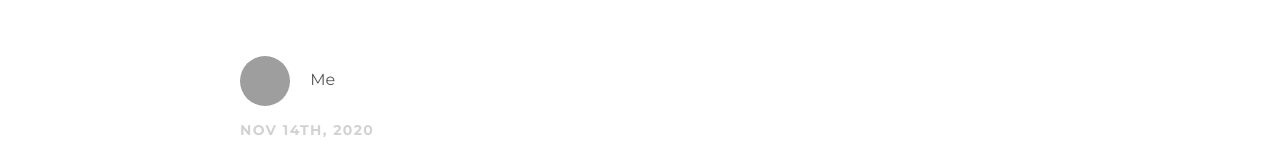
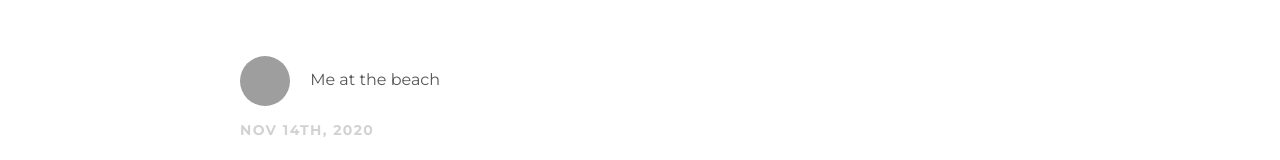
Before and after one commit to 1LifeStudios/1LifeStudios.github.io, a plain HTML site: page index.html in a window 1280 px wide. Shown: the part 173-333 px from the top of the page. Drawn offline with Linux system fonts and the light colour scheme; grey boxes are pictures that could not be loaded.

Commit message:
Update index.html

```diff
--- a/index.html
+++ b/index.html
@@ -20,7 +20,7 @@
         <div class="post">
           <div class="post-author">
             <img src="Me.jpg">
-            <span>Me</span>
+            <span>Me at the beach</span>
           </div>
           <p class="post-date">Nov 14th, 2020</p>
           <h3 class="post-title">Is it working?</h3>
```
